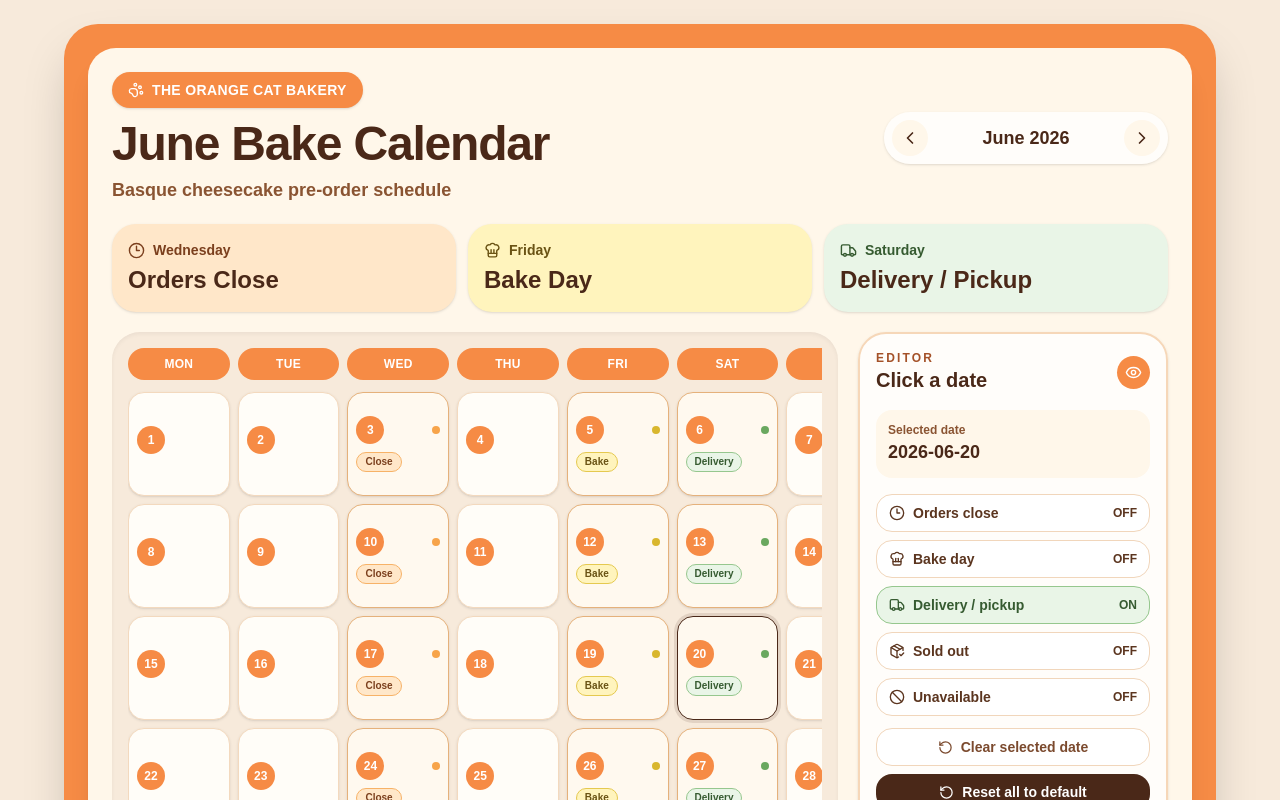
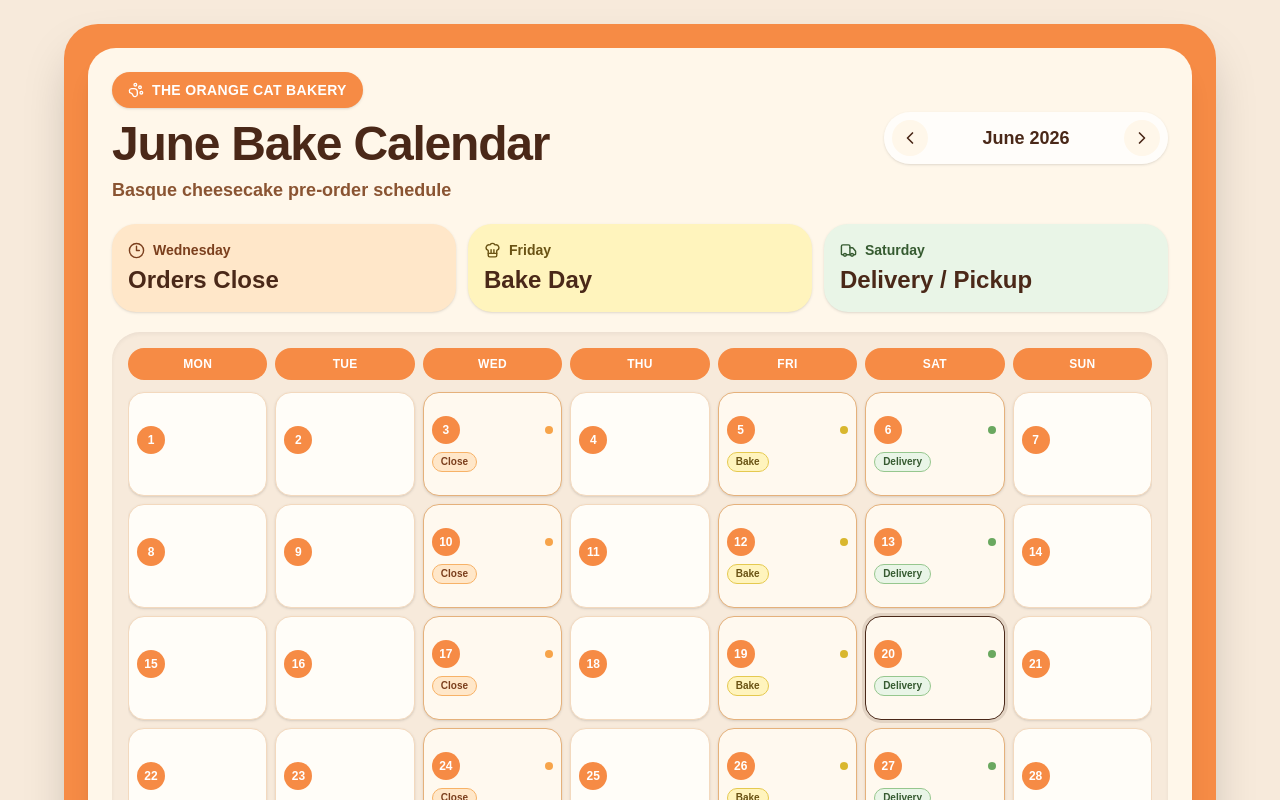
Before and after one commit to daboss88/orange-cat-calendar, a React (Vite) app: page / in a window 1280 px wide. Shown: the top 800 px of the page. Built offline with nearby package versions, Linux system fonts and the light colour scheme.

Commit message:
Disable Editor View

```diff
--- a/src/App.jsx
+++ b/src/App.jsx
@@ -20,7 +20,7 @@ import {
  * true = local editable version for you
  * false = viewer-only version for customers
  */
-const SHOW_EDITOR = true;
+const SHOW_EDITOR = false;
 
 const STORAGE_KEY = "orange-cat-bake-calendar-events-v1";
 
```
